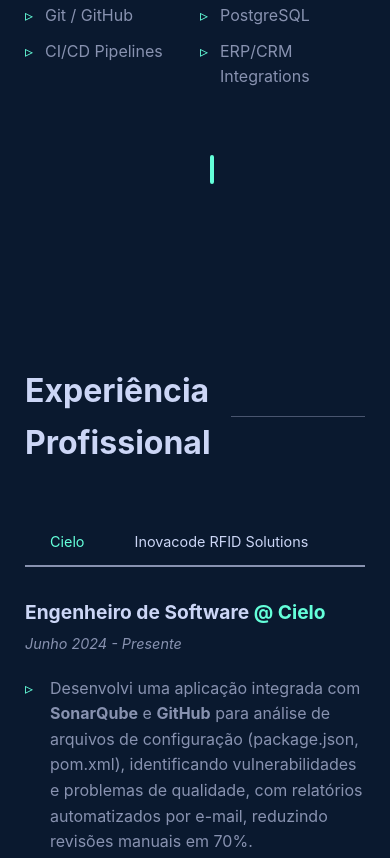
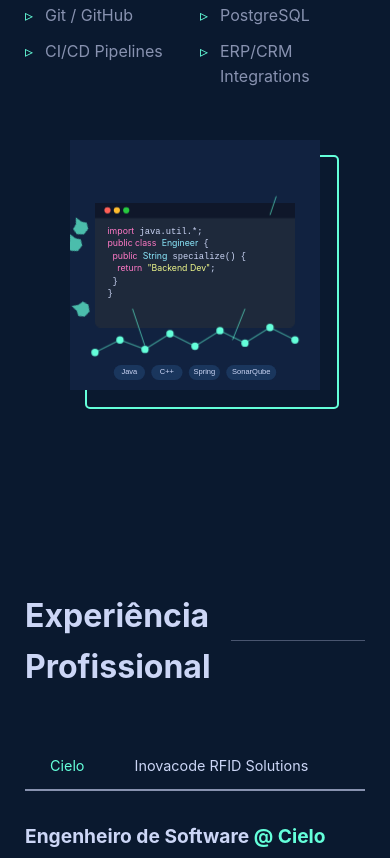
Before and after one commit to Zezoca29/portfolioKZ, a website: page src/index.html in a window 390 px wide. Shown: the part 3377-4235 px from the top of the page. Drawn offline with nearby package versions, Linux system fonts and the light colour scheme.

Commit message:
Regras de Responsividade

```diff
--- a/src/index.html
+++ b/src/index.html
@@ -468,7 +468,6 @@
             flex-direction: column;
             align-items: center;
             text-align: center;
-            padding: 150px 0;
             min-height: 70vh;
         }
         .contact-title {
@@ -578,6 +577,30 @@
             }
         }
         @media (max-width: 600px) {
+            nav ul {
+                font-size: x-small;
+            }
+        }
+        @media (max-width: 900px) {
+    .about-pic {
+        width: 100%;
+        max-width: 300px;
+        margin: 0 auto;
+    }
+    .about-pic svg {
+        width: 100%;
+        height: auto;
+        display: block;
+    }
+}
+
+@media (max-width: 600px) {
+    .about-pic {
+        width: 100%;
+        max-width: 250px;
+    }
+}
+@media (max-width: 400px) {
             nav ul {
                 font-size: x-small;
             }
@@ -707,8 +730,8 @@
         </div>
         <div class="about-pic">
             <!-- SVG Animation -->
-            <div style="position: relative; z-index: 1;">
-                <svg xmlns="http://www.w3.org/2000/svg" viewBox="0 0 400 400">
+            <div style="position: relative; z-index: 1; width: 100%; height: 100%;">
+                <svg xmlns="http://www.w3.org/2000/svg" viewBox="0 0 400 400" preserveAspectRatio="xMidYMid meet" style="width: 100%; height: auto;">
                     <style>
                       @keyframes typing {
                         from { width: 0; }
@@ -1018,7 +1041,7 @@
             <p class="contact-subtitle">Estou disponível para novas oportunidades e colaborações.</p>
             <p class="contact-text">Se você tem um projeto em mente, uma ideia para discutir ou apenas quer dizer olá, sinta-se à vontade para entrar em contato comigo através dos links abaixo.</p>
             <div class="social-links">
-            <ul style="display: flex; justify-content: center; gap: 50px; list-style: none; padding: 0;">
+            <ul style="display: flex; justify-content: center; list-style: none; padding: 0;">
             <li>
             <a href="https://www.linkedin.com/in/kaiquezeza/" target="_blank" aria-label="LinkedIn">
                 <i class="fab fa-linkedin" style="font-size: 2rem;"></i>
```
